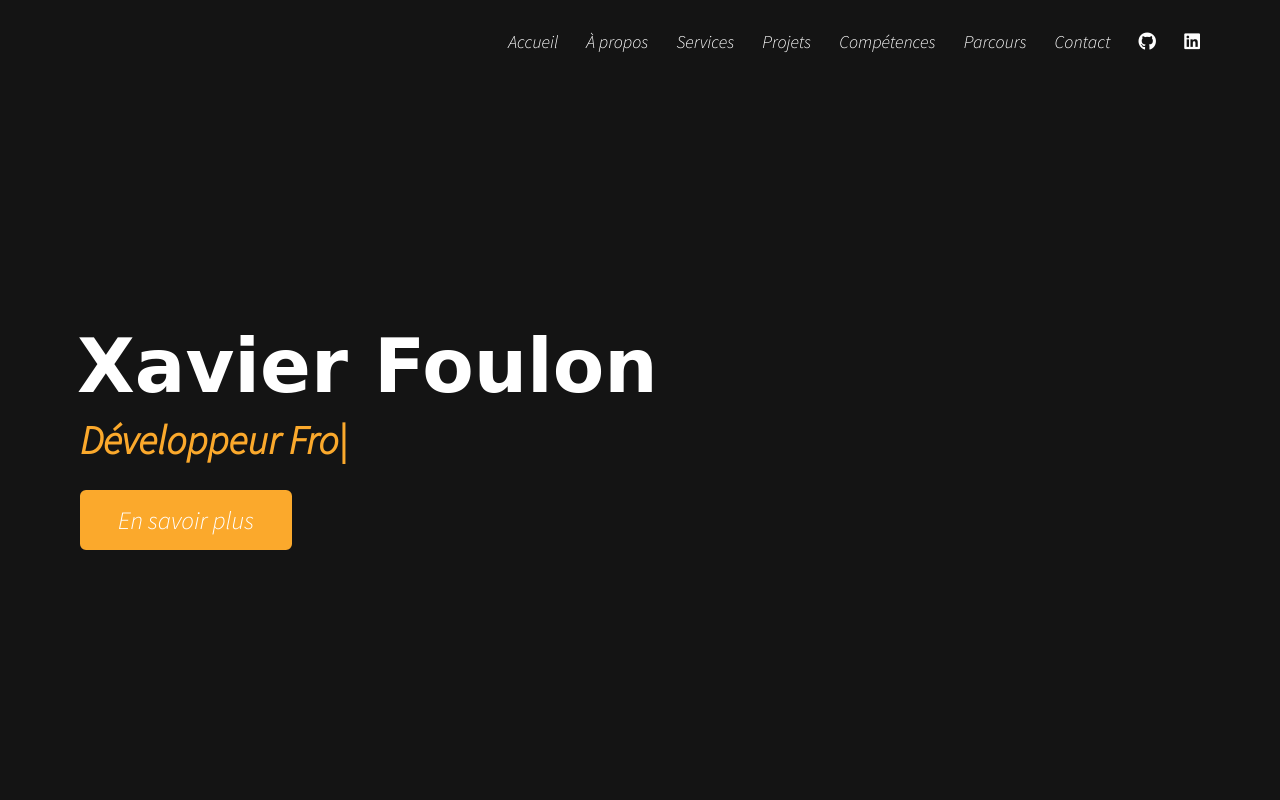
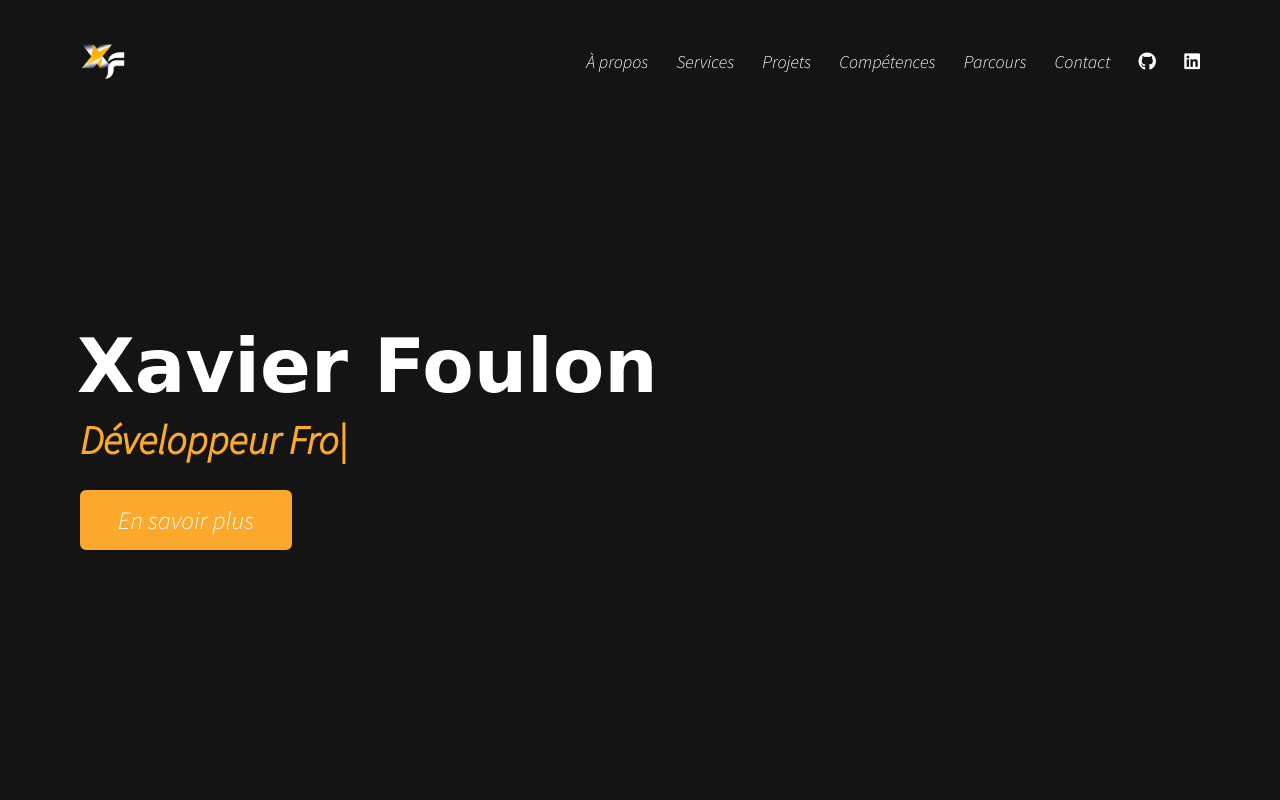
Before and after one commit to xavierfoulon/digitalCV, a plain HTML site: page index.html in a window 1280 px wide. Shown: the top 800 px of the page. Drawn offline with nearby package versions, Linux system fonts and the light colour scheme; a web font is replaced by a local one.

Commit message:
ajout logo

```diff
--- a/index.html
+++ b/index.html
@@ -31,10 +31,11 @@
   <nav class="navbar">
     <div class="max-width">
       <div class="logo">
-        <!-- <a href="assets/img/XF.png"></a> -->
+        <a href="#">
+        <img src="assets/img/logo.png" alt="logo xf" width="45px">
+        </a>
       </div>
       <ul class="menu">
-        <li><a href="#">Accueil</a></li>
         <li><a href="#about">À propos</a></li>
         <li><a href="#services">Services</a></li>
         <li><a href="#projects">Projets</a></li>
```
Also changed, not shown: assets/img/logo.png (added).
